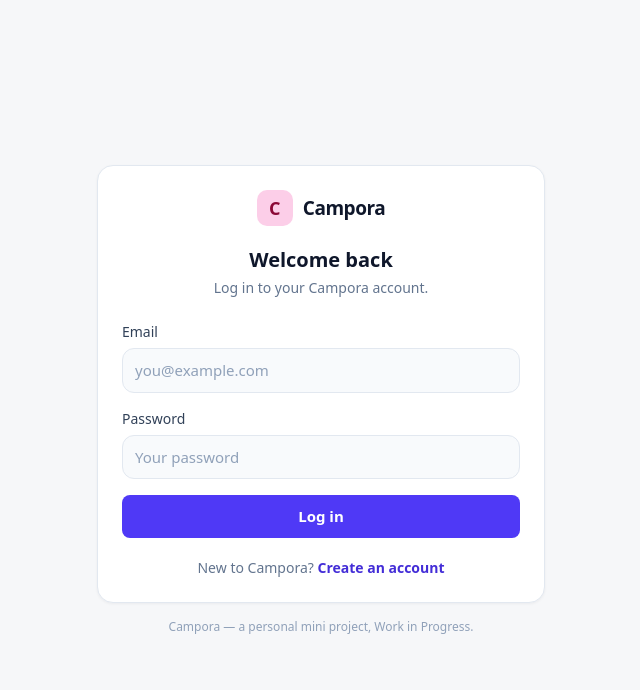
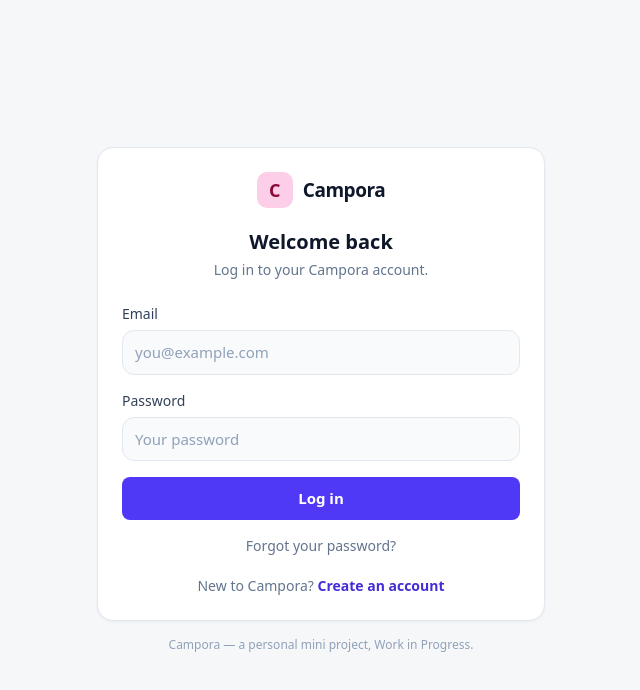
Before and after one commit to arvindkushwaha55/campora, a Next.js app: page /login in a window 1280 px wide. Shown: the top 690 px of the page, without its empty margins (319-959 px from the left). Built offline with nearby package versions, Linux system fonts and the light colour scheme; no server answers.

Commit message:
Login: add forgot password link

```diff
--- a/src/app/login/page.tsx
+++ b/src/app/login/page.tsx
@@ -84,6 +84,11 @@ export default function LoginPage() {
           {submitting ? "Logging in..." : "Log in"}
         </button>
       </form>
+      <p className="mt-4 text-center text-sm">
+        <Link href="/forgot-password" className="font-medium text-slate-500 hover:text-indigo-700 hover:underline">
+          Forgot your password?
+        </Link>
+      </p>
       <p className="mt-5 text-center text-sm text-slate-500">
         New to Campora?{" "}
         <Link href="/signup" className="font-semibold text-indigo-700 hover:underline">
```
